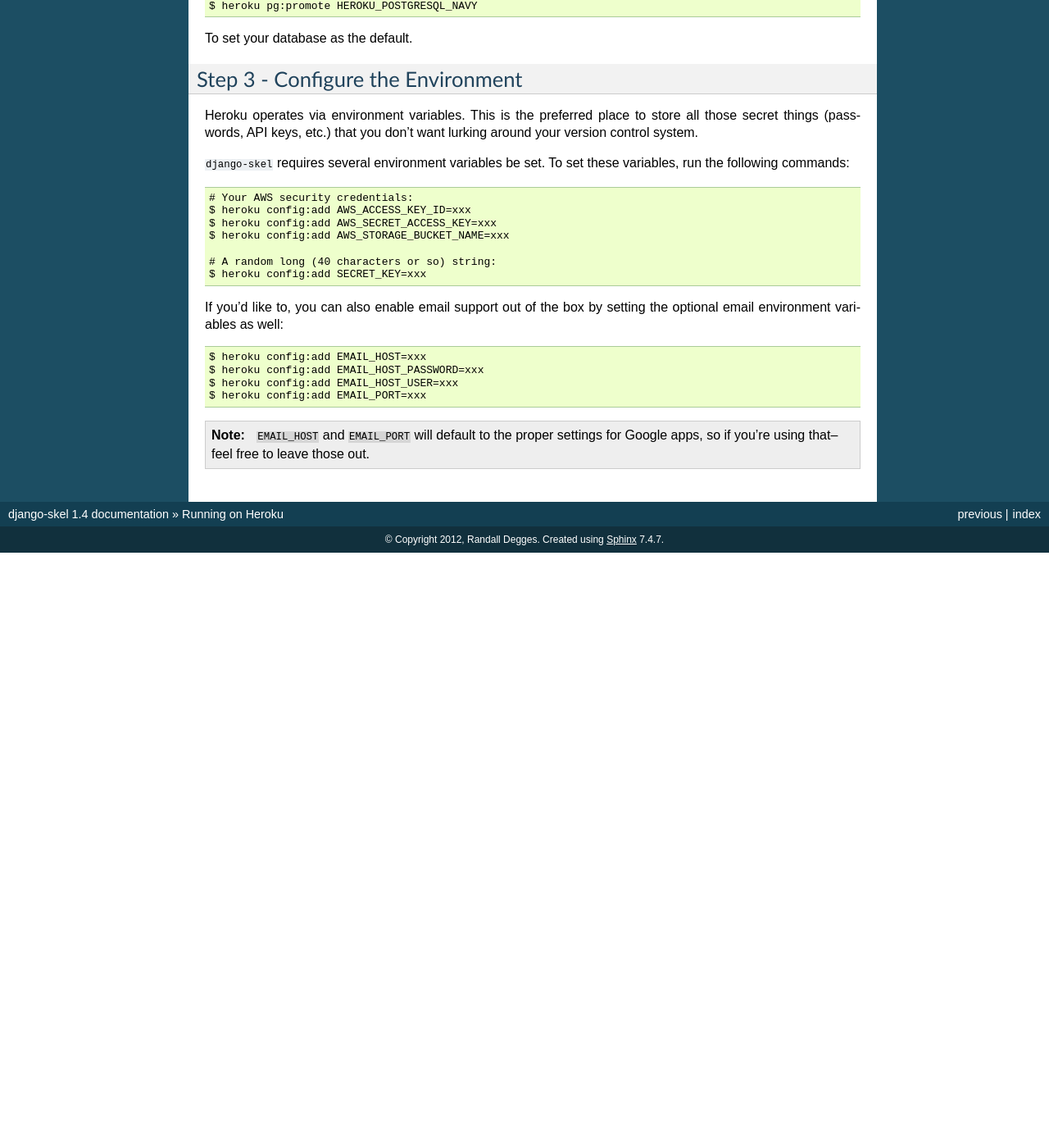
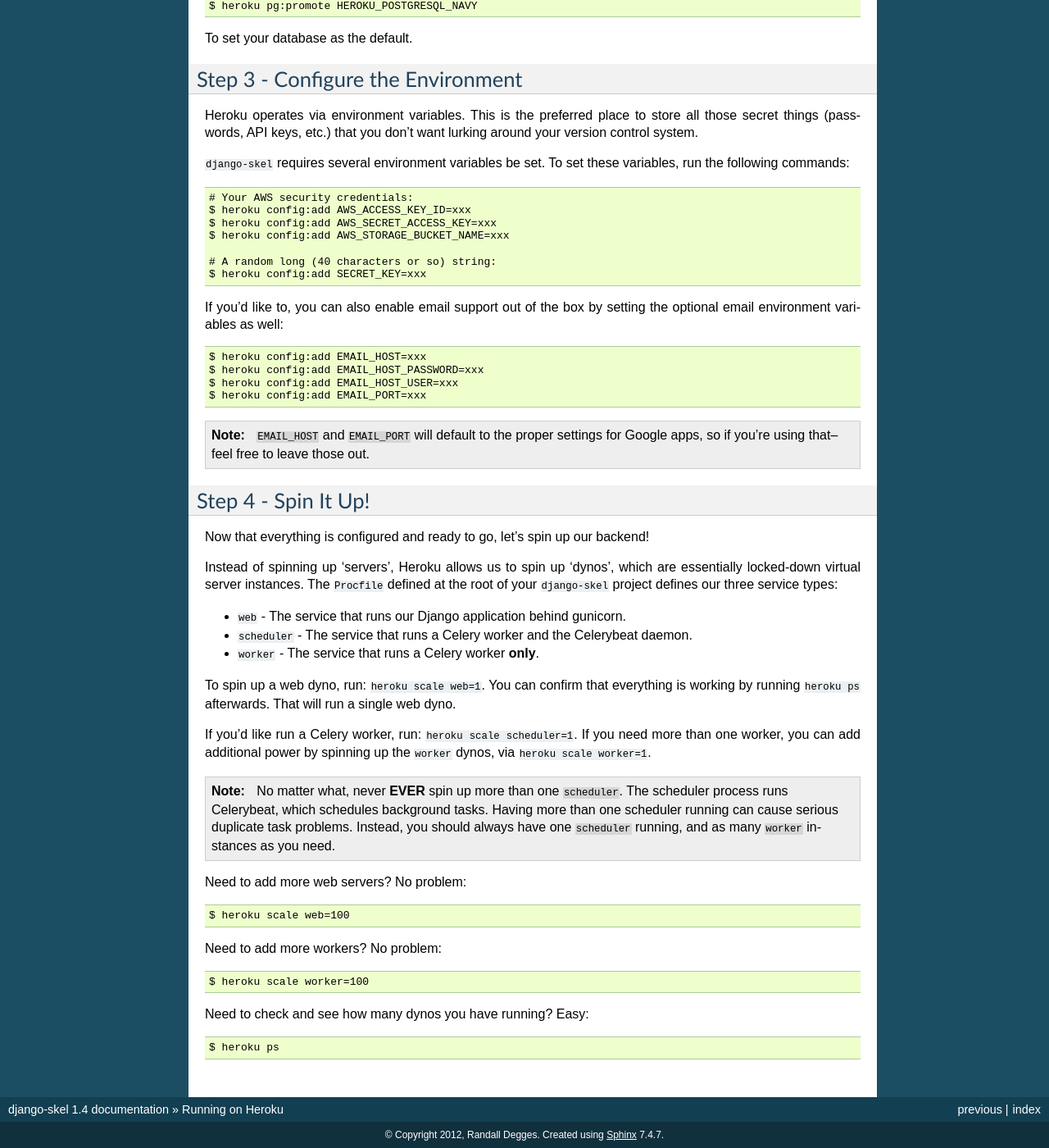
Before and after one commit to rdegges/django-skel, a Sphinx documentation site: the page built from docs/source/running-on-heroku.rst, in a window 1280 px wide and 1400 px high, scrolled down 1991 px. Shown: the whole window at 82% size. Built offline with Sphinx 7.4.7, drawn with Linux system fonts in a browser that asks for light colours; before the commit the page ends 2665 px from its top, so only the background shows below that.

Commit message:
Adding a 'Spin It Up!' section.

```diff
--- a/docs/source/running-on-heroku.rst
+++ b/docs/source/running-on-heroku.rst
@@ -138,3 +138,46 @@
 .. note::
     ``EMAIL_HOST`` and ``EMAIL_PORT`` will default to the proper settings for
     Google apps, so if you're using that--feel free to leave those out.
+
+
+Step 4 - Spin It Up!
+--------------------
+
+Now that everything is configured and ready to go, let's spin up our backend!
+
+Instead of spinning up 'servers', Heroku allows us to spin up 'dynos', which
+are essentially locked-down virtual server instances. The ``Procfile`` defined
+at the root of your ``django-skel`` project defines our three service types:
+
+* ``web`` - The service that runs our Django application behind gunicorn.
+* ``scheduler`` - The service that runs a Celery worker and the Celerybeat
+  daemon.
+* ``worker`` - The service that runs a Celery worker **only**.
+
+
+To spin up a web dyno, run: ``heroku scale web=1``. You can confirm that
+everything is working by running ``heroku ps`` afterwards. That will run a
+single web dyno.
+
+If you'd like run a Celery worker, run: ``heroku scale scheduler=1``. If you
+need more than one worker, you can add additional power by spinning up the
+``worker`` dynos, via ``heroku scale worker=1``.
+
+.. note::
+    No matter what, never **EVER** spin up more than one ``scheduler``. The
+    scheduler process runs Celerybeat, which schedules background tasks. Having
+    more than one scheduler running can cause serious duplicate task problems.
+    Instead, you should always have one ``scheduler`` running, and as many
+    ``worker`` instances as you need.
+
+Need to add more web servers? No problem::
+
+    $ heroku scale web=100
+
+Need to add more workers? No problem::
+
+    $ heroku scale worker=100
+
+Need to check and see how many dynos you have running? Easy::
+
+    $ heroku ps
```
